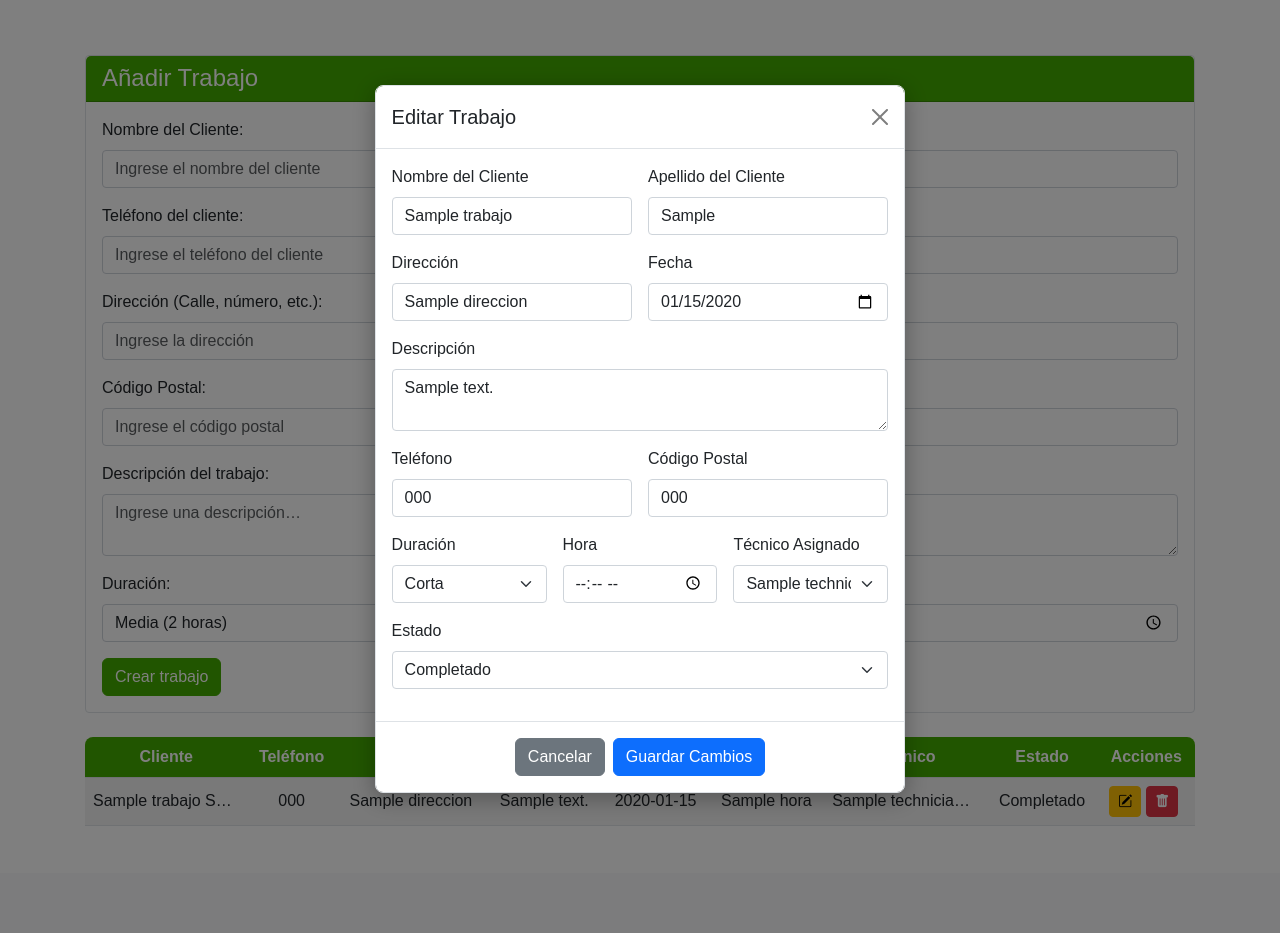
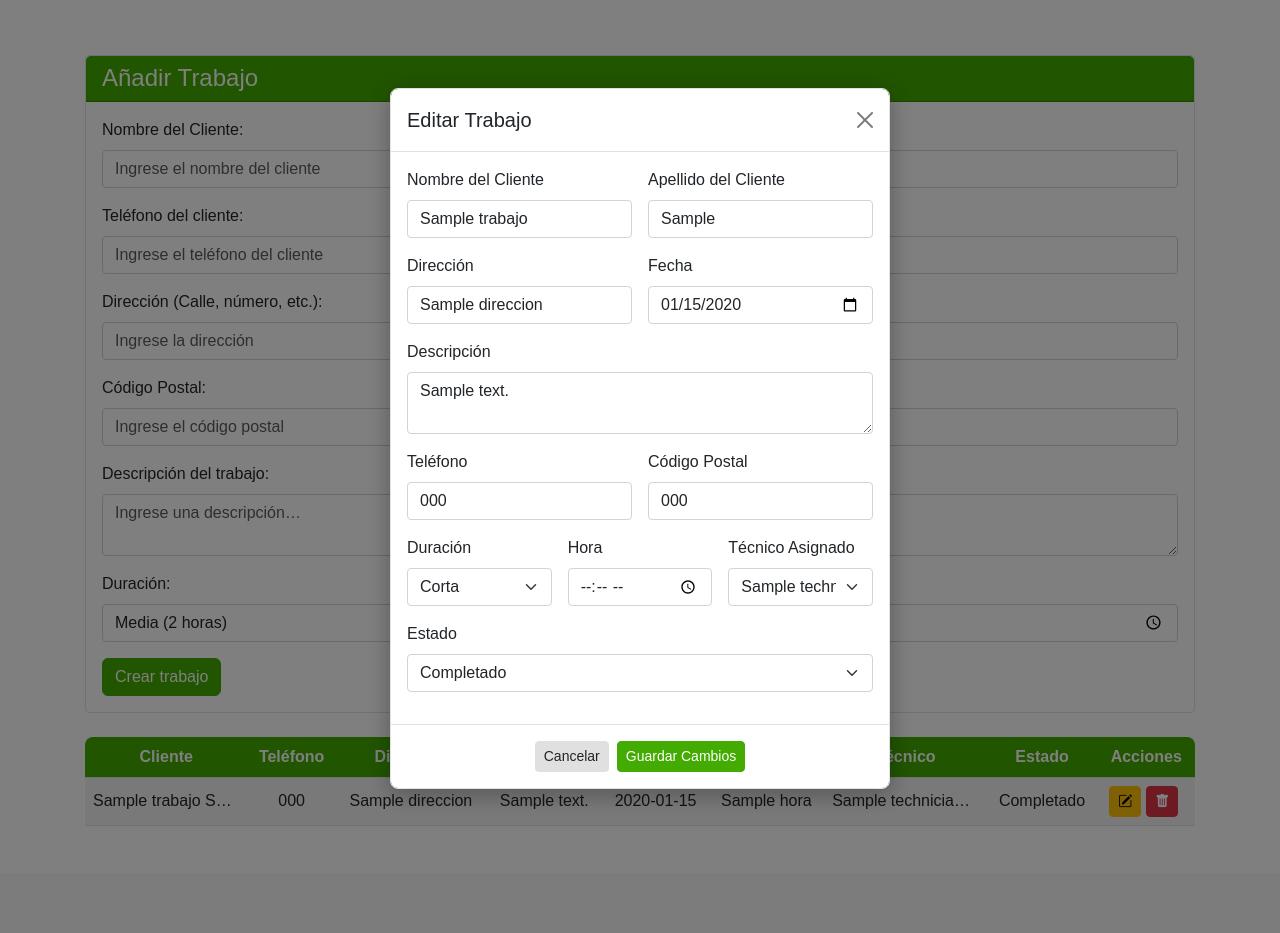
Before and after one commit to iiTzSenn/Coinpla__v1, a Flask app: template app/templates/trabajos.html in a window 1280 px wide, after a click that opens the changed part. Run offline with Flask 3, Linux system fonts and the light colour scheme; tables that the repository leaves empty hold one stand-in row (values such as "Sample post"); the template is opened without the code that fills it: values that come from a table or form of the project are taken from there, most other values are stand-ins (such as "Sample title", 1, 10 or a date in 2020).

Commit message:
COINPLA (Modales de trabajo configurados con diseño, y disponibilad técnicos modificada)

```diff
--- a/app/templates/editar_trabajo.html
+++ b/app/templates/editar_trabajo.html
@@ -33,7 +33,7 @@
       <label for="telefono" class="form-label">Teléfono:</label>
       <input type="text" name="telefono" id="telefono" class="form-control" value="{{ trabajo.telefono }}" maxlength="15">
       <div class="invalid-feedback">
-        Formato de teléfono inválido. Ej: +34 612345678 o 612-345-678
+        Formato de teléfono inválido.
       </div>
     </div>
     <div class="col-md-6">
--- a/app/templates/export_pdf.html
+++ b/app/templates/export_pdf.html
@@ -3,14 +3,13 @@
 <head>
   <meta charset="UTF-8">
   <title>{{ asunto }}</title>
-  <!-- Usar URL absoluta para que wkhtmltopdf pueda cargar el CSS -->
+  <base href="{{ request.host_url }}">
   <link rel="stylesheet" href="{{ url_for('static', filename='css/styles.css', _external=True) }}">
 </head>
 <body>
   <!-- ENCABEZADO -->
   <table class="header-table">
     <tr>
-      <!-- Celda con el logo, abarcando dos filas -->
       <td rowspan="2" class="logo-cell">
         <img src="{{ url_for('static', filename='img/logo.png', _external=True) }}" alt="Logo">
       </td>
--- a/app/templates/tecnicos.html
+++ b/app/templates/tecnicos.html
@@ -50,9 +50,9 @@
             <td class="text-center">{{ tecnico.telefono or '' }}</td>
             <td class="text-center">
               {% if tecnico.available %}
-                <span class="badge badge-success">Disponible</span>
+                <span class="badge bg-success">Disponible</span>
               {% else %}
-                <span class="badge badge-danger">No disponible</span>
+                <span class="badge bg-danger">No disponible</span>
               {% endif %}
             </td>
             <td class="text-center">
--- a/app/templates/trabajos.html
+++ b/app/templates/trabajos.html
@@ -1,10 +1,9 @@
 {% extends 'base.html' %}
-
 {% block content %}
 <div class="container mt-4">
   <!-- Caja de Añadir Trabajo -->
   <div class="card mb-4">
-    <div class="card-header" style="background-color: var(--header-bg) !important; color: var(--button-text) !important;">
+    <div class="card-header">
       <h4 class="mb-0">Añadir Trabajo</h4>
     </div>
     <div class="card-body">
@@ -150,10 +149,12 @@
   </div>
   {% endif %}
 </div>
+{% endblock %}
 
+{% block modals %}
 <!-- Modal para editar trabajo -->
 <div class="modal fade" id="editJobModal" tabindex="-1" aria-labelledby="editJobModalLabel" aria-hidden="true">
-  <div class="modal-dialog modal-lg modal-dialog-centered">
+  <div class="modal-dialog modal-dialog-centered">
     <form id="editJobForm" method="POST" action="">
       <div class="modal-content modal-rectangular">
         <div class="modal-header">
@@ -233,8 +234,8 @@
           </div>
         </div>
         <div class="modal-footer justify-content-center">
-          <button type="button" class="btn btn-secondary" data-bs-dismiss="modal">Cancelar</button>
-          <button type="submit" class="btn btn-primary">Guardar Cambios</button>
+          <button type="button" class="btn btn-fourth btn-sm" data-bs-dismiss="modal">Cancelar</button>
+          <button type="submit" class="btn btn-third btn-sm">Guardar Cambios</button>
         </div>
       </div>
     </form>
@@ -254,8 +255,8 @@
           ¿Estás seguro de que deseas eliminar este trabajo?
         </div>
         <div class="modal-footer justify-content-center">
-          <button type="button" class="btn btn-secondary" data-bs-dismiss="modal">Cancelar</button>
-          <button type="submit" class="btn btn-danger">Eliminar</button>
+          <button type="button" class="btn btn-fourth btn-sm" data-bs-dismiss="modal">Cancelar</button>
+          <button type="submit" class="btn btn-third btn-sm">Eliminar</button>
         </div>
       </div>
     </form>
@@ -275,8 +276,8 @@
           ¿Deseas marcar este trabajo como completado?
         </div>
         <div class="modal-footer justify-content-center">
-          <button type="button" class="btn btn-secondary" data-bs-dismiss="modal">Cancelar</button>
-          <button type="submit" class="btn btn-success">Confirmar</button>
+          <button type="button" class="btn btn-fourth btn-sm" data-bs-dismiss="modal">Cancelar</button>
+          <button type="submit" class="btn btn-third btn-sm">Confirmar</button>
         </div>
       </div>
     </form>
```
Also changed, not shown: app/routes/export.py (+4 -4 lines).
